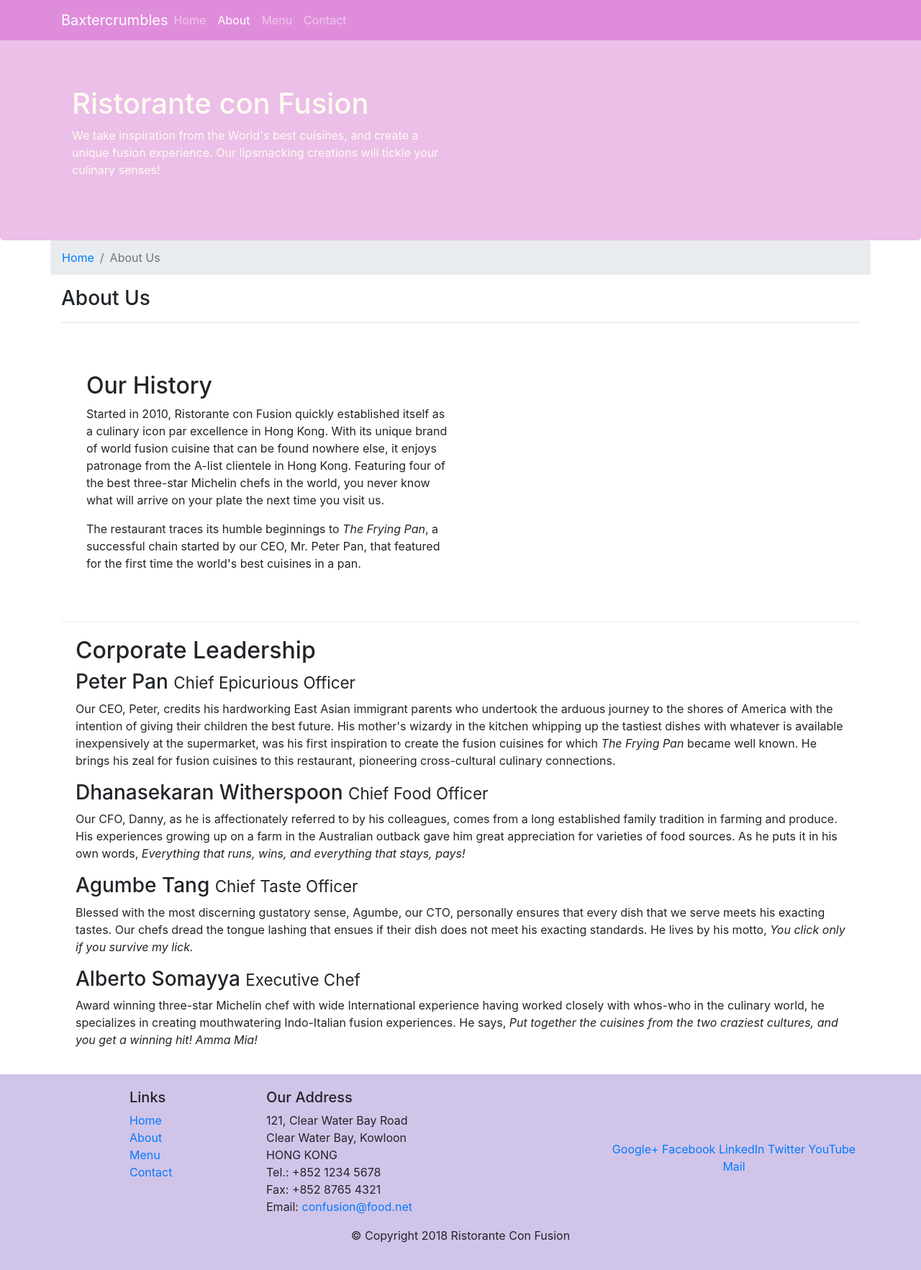
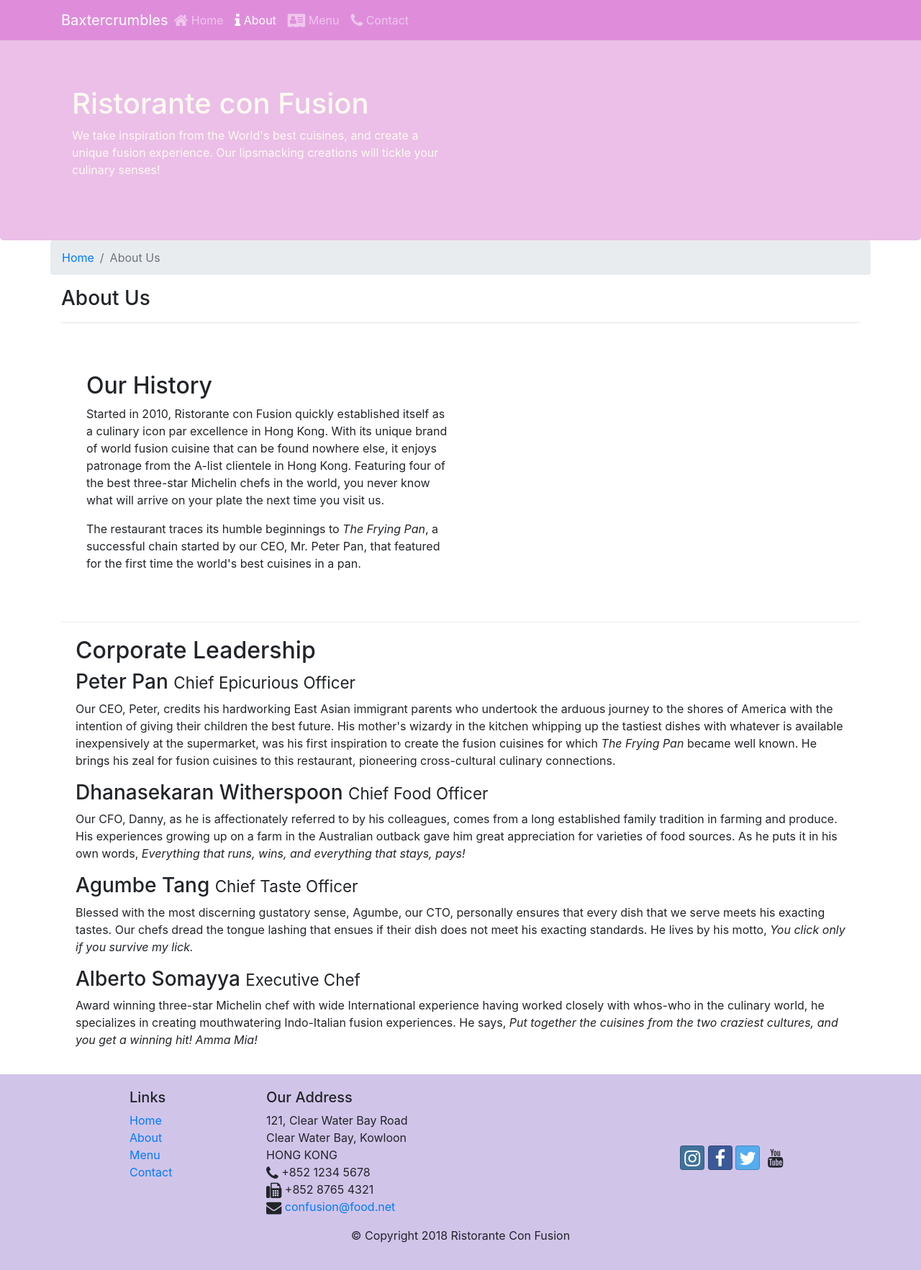
Before and after one commit to abdullah9932/baxtercrumbles-test, a website: page aboutus.html in a window 1280 px wide. Shown: the whole page at 72% size. Drawn offline with nearby package versions, Linux system fonts and the light colour scheme.

Commit message:
Font-icons uses

```diff
--- a/aboutus.html
+++ b/aboutus.html
@@ -10,6 +10,8 @@
  <!-- Bootstrap CSS -->
  <link rel="stylesheet" href="node_modules/bootstrap/dist/css/bootstrap.min.css">
  <link rel="stylesheet" href="css/styles.css">
+ <link rel="stylesheet" href="node_modules/font-awesome/css/font-awesome.min.css">
+ <link rel="stylesheet" href="node_modules/bootstrap-social/bootstrap-social.css">
     <title>Ristorante Con Fusion: About Us</title>
 
 </head>
@@ -23,10 +25,10 @@
             <a class="navbar-brand mr-auto" href="./index.html">Baxtercrumbles</a>
             <div class="collapse navbar-collapse" id="Navbar">
                 <ul class="navbar-nav mr-auto">
-                    <li class="nav-item"><a class="nav-link" href="./index.html">Home</a></li>
-                    <li class="nav-item active"><a class="nav-link" href="#">About</a></li>
-                    <li class="nav-item"><a class="nav-link" href="#">Menu</a></li>
-                    <li class="nav-item"><a class="nav-link" href="#">Contact</a></li>
+                    <li class="nav-item"><a class="nav-link" href="./index.html"><i class="fa fa-home fa-lg"></i> Home</a></li>
+                    <li class="nav-item active"><a class="nav-link" href="#"><i class="fa fa-info fa-lg"></i> About</a></li>
+                    <li class="nav-item"><a class="nav-link" href="#"><i class="fa fa-address-card fa-lg"></i> Menu</a></li>
+                    <li class="nav-item"><a class="nav-link" href="#"><i class="fa fa-phone fa-lg"></i> Contact</a></li>
                 </ul>
             </div>
         </div>
@@ -103,19 +105,18 @@
 		              121, Clear Water Bay Road<br>
 		              Clear Water Bay, Kowloon<br>
 		              HONG KONG<br>
-		              Tel.: +852 1234 5678<br>
-		              Fax: +852 8765 4321<br>
-		              Email: <a href="mailto:confusion@food.net">confusion@food.net</a>
+		              <i class="fa fa-phone fa-lg"></i> +852 1234 5678<br>
+		              <i class="fa fa-fax fa-lg"></i> +852 8765 4321<br>
+		              <i class="fa fa-envelope fa-lg"></i> <a href="mailto:confusion@food.net">confusion@food.net</a>
 		           </address>
                 </div>
                 <div class="col-12 col-sm-4 align-self-center">
                     <div class="text-center">
-                        <a href="http://google.com/+">Google+</a>
-                        <a href="http://www.facebook.com/profile.php?id=">Facebook</a>
-                        <a href="http://www.linkedin.com/in/">LinkedIn</a>
-                        <a href="http://twitter.com/">Twitter</a>
-                        <a href="http://youtube.com/">YouTube</a>
-                        <a href="mailto:">Mail</a>
+                        <a class="btn btn-social-icon btn-instagram" href="https://www.instagram.com/baxtercrumbles/?hl=en"><span class="fa fa-instagram fa-lg"></span></a>
+                        <a class="btn btn-social-icon btn-facebook" href="http://www.facebook.com/profile.php?id="><span class="fa fa-facebook fa-lg"></span></a>
+                        <a class="btn btn-social-icon btn-twitter" href="http://twitter.com/"><span class="fa fa-twitter fa-lg"></span></a>
+                        <a class="btn btn-social-icon btn-youtube" href="http://youtube.com/"><span class="fa fa-youtube fa-lg"></span></a>
+
                     </div>
                 </div>
            </div>
--- a/package.json
+++ b/package.json
@@ -15,7 +15,10 @@
   },
   "dependencies": {
     "bootstrap": "^4.5.0",
+    "bootstrap-social": "^5.1.1",
+    "font-awesome": "^4.7.0",
     "jquery": "^3.5.1",
-    "popper.js": "^1.12.9"
+    "popper.js": "^1.12.9",
+    "save": "^2.4.0"
   }
 }
```
Also changed, not shown: index.html (+13 -13 lines), 1 other file.
